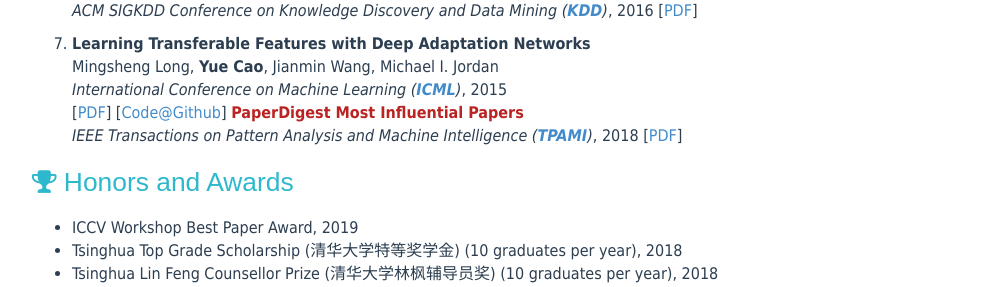
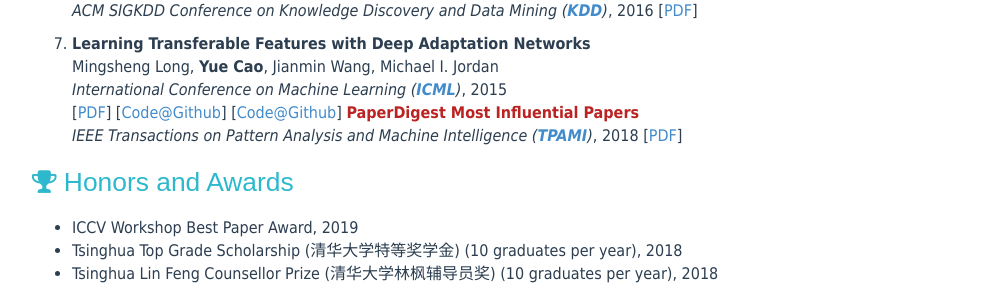
Before and after one commit to caoyue10/caoyue10.github.io, a Jekyll site: the page built from index.html, in a window 1280 px wide. Shown: the part 1273-1560 px from the top of the page, without its empty margins (138-1134 px from the left). Built offline with Jekyll 4.4.1, drawn with Linux system fonts in a browser that asks for light colours; the list of posts is cut into pages by our own code.

Commit message:
Update index.html

```diff
--- a/index.html
+++ b/index.html
@@ -94,7 +94,7 @@ tagline:
             <p><strong>Learning Transferable Features with Deep Adaptation Networks</strong><br>
             Mingsheng Long, <strong>Yue Cao</strong>, Jianmin Wang, Michael I. Jordan<br>
             <em>International Conference on Machine Learning (<a href="http://icml.cc/2015/"><strong>ICML</strong></a>)</em>, 2015 <br>
-            [<a href="http://ise.thss.tsinghua.edu.cn/~mlong/doc/deep-adaptation-networks-icml15.pdf">PDF</a>] [<a href="https://github.com/thuml/transfer-caffe">Code@Github</a>] <a href="https://www.paperdigest.org/2021/02/most-influential-icml-papers/"><span class="highlight"><strong>PaperDigest Most Influential Papers</strong></span></a><br>
+            [<a href="http://ise.thss.tsinghua.edu.cn/~mlong/doc/deep-adaptation-networks-icml15.pdf">PDF</a>] [<a href="https://github.com/thuml/Transfer-Learning-Library">Code@Github</a>] [<a href="https://github.com/thuml/transfer-caffe">Code@Github</a>] <a href="https://www.paperdigest.org/2021/02/most-influential-icml-papers/"><span class="highlight"><strong>PaperDigest Most Influential Papers</strong></span></a><br>
             <em>IEEE Transactions on Pattern Analysis and Machine Intelligence (<a href="https://www.computer.org/web/tpami"><strong>TPAMI</strong></a>)</em>, 2018 [<a href="https://ieeexplore.ieee.org/document/8454781/">PDF</a>]
 	</p>
       </li>
```
